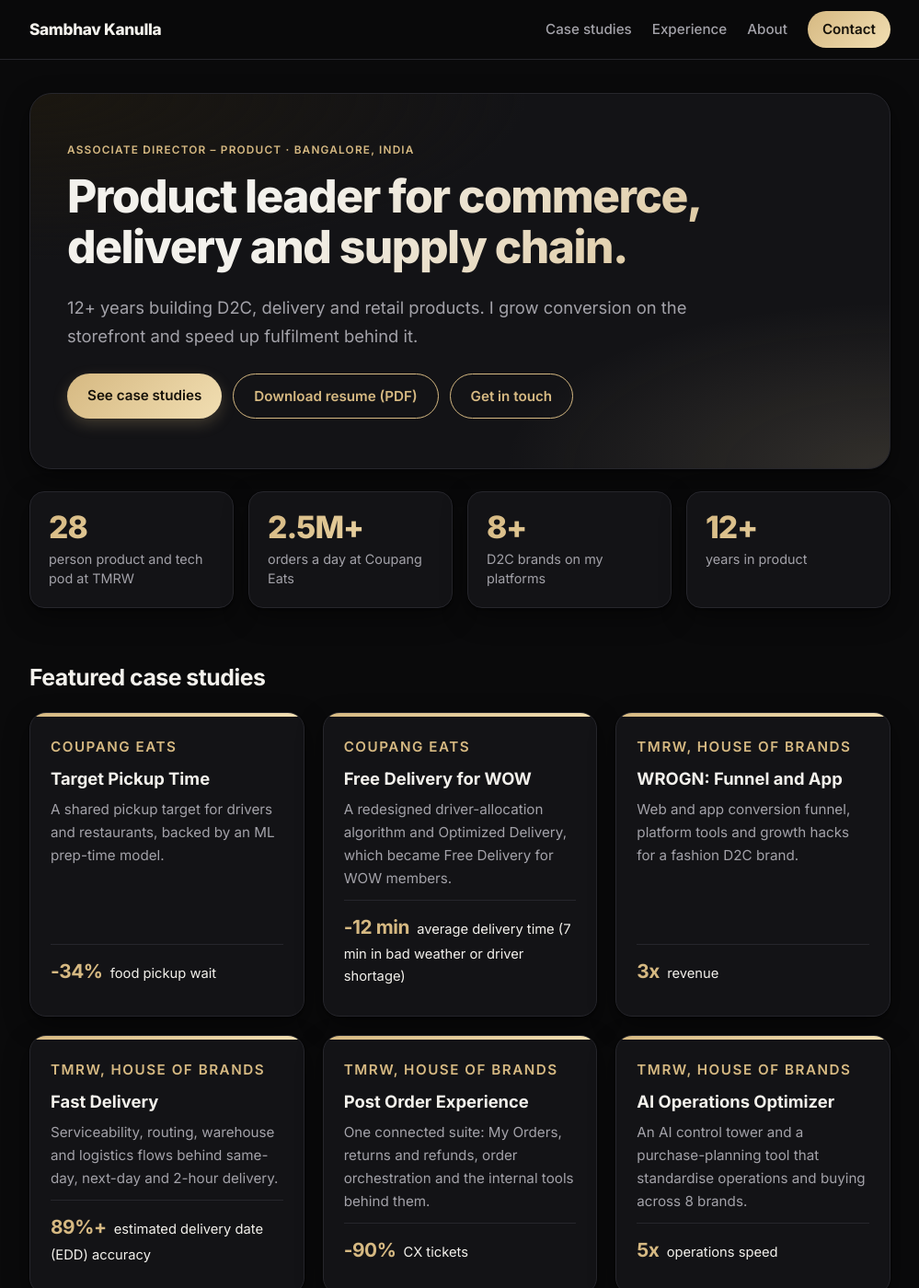
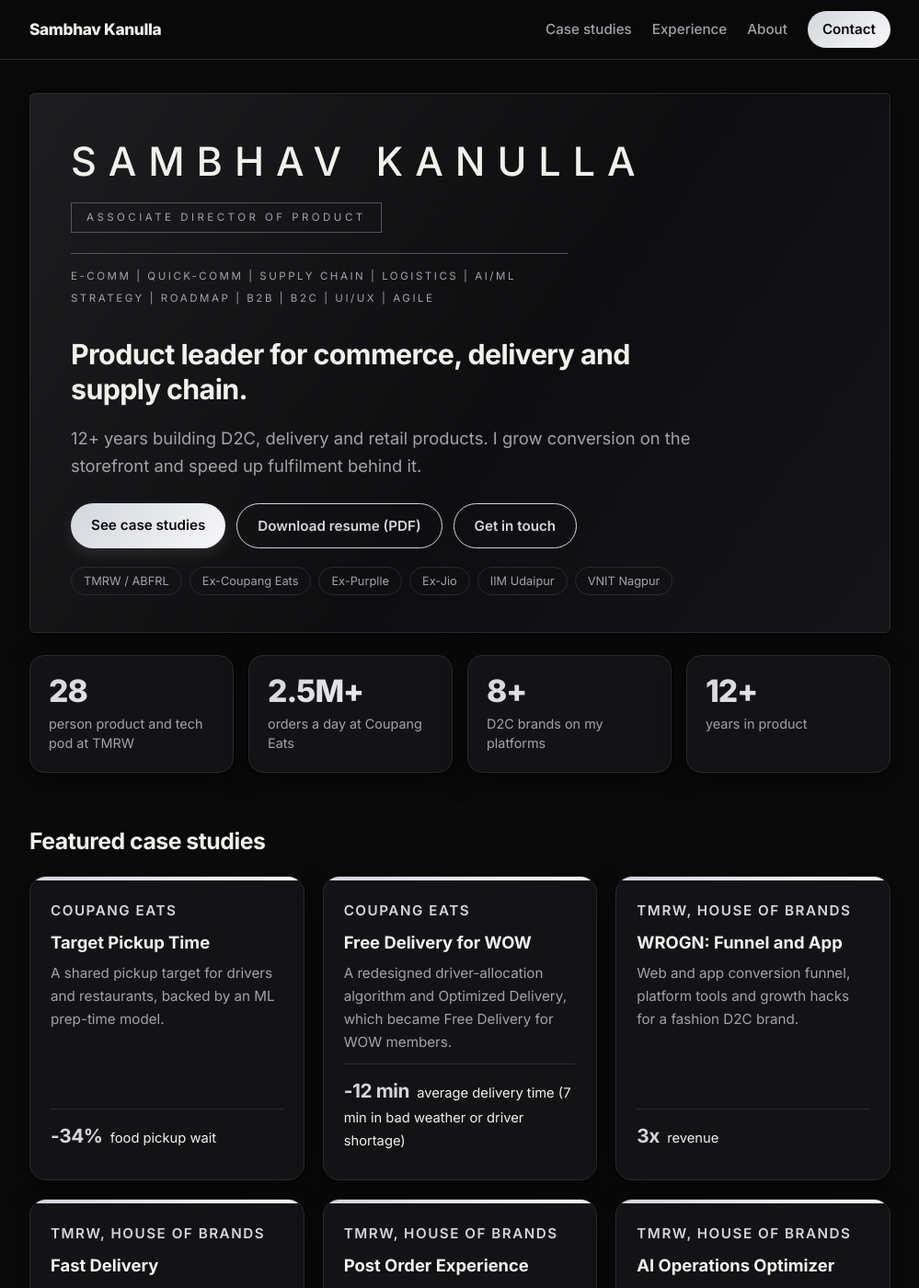
Before and after one commit to sambhavkanulla/sambhavkanulla.github.io, a Jekyll site: the page built from index.html, in a window 1280 px wide and 1400 px high. Shown: the whole window at 92% size, without its empty margins (140-1139 px from the left). Built offline with Jekyll 4.4.1, drawn with Linux system fonts in a browser that asks for light colours.

Commit message:
Match LinkedIn banner style: black and silver, spaced-caps name, boxed title, keyword lines, credential tags
Co-Authored-By: Claude Sonnet 5.5 <noreply@anthropic.com>
Claude-Session: https://claude.ai/code/session_01PrKmB98M39T9226rhsuyd2

```diff
--- a/_data/profile.yml
+++ b/_data/profile.yml
@@ -4,11 +4,25 @@
 # ------------------------------------------------------------
 
 name: "Sambhav Kanulla"
-role: "Associate Director – Product"
+role: "Associate Director of Product"
 location: "Bangalore, India"
 open_to: "Open to Director / Head of Product roles in E-commerce, D2C, Marketplace and Retail. Open to remote."
 
-# The big line at the top of the Home page
+# Keyword lines under your name on the Home page (one line each)
+keywords:
+  - "E-COMM | QUICK-COMM | SUPPLY CHAIN | LOGISTICS | AI/ML"
+  - "STRATEGY | ROADMAP | B2B | B2C | UI/UX | AGILE"
+
+# Credential tags on the Home page
+credentials:
+  - "TMRW / ABFRL"
+  - "Ex-Coupang Eats"
+  - "Ex-Purplle"
+  - "Ex-Jio"
+  - "IIM Udaipur"
+  - "VNIT Nagpur"
+
+# The big line on the Home page
 headline: "Product leader for commerce, delivery and supply chain."
 subheadline: "12+ years building D2C, delivery and retail products. I grow conversion on the storefront and speed up fulfilment behind it."
 
--- a/assets/css/portfolio.css
+++ b/assets/css/portfolio.css
@@ -4,13 +4,14 @@
   --surface: #131316;
   --text: #f3f1ec;
   --muted: #a3a2a9;
-  --line: #26262c;
-  --accent: #d6b982;
-  --accent-2: #f1deb2;
-  --accent-soft: #1b1710;
-  --on-accent: #16120a;
+  --line: #2a2a2f;
+  --line-strong: #52525a;
+  --accent: #d3d6dc;
+  --accent-2: #f7f8fa;
+  --accent-soft: #19191c;
+  --on-accent: #0b0b0c;
   --shadow: 0 1px 2px rgba(0, 0, 0, 0.5), 0 10px 28px rgba(0, 0, 0, 0.45);
-  --shadow-hover: 0 2px 4px rgba(0, 0, 0, 0.5), 0 18px 40px rgba(214, 185, 130, 0.14);
+  --shadow-hover: 0 2px 4px rgba(0, 0, 0, 0.5), 0 18px 40px rgba(255, 255, 255, 0.07);
 }
 * { box-sizing: border-box; }
 html { -webkit-text-size-adjust: 100%; scroll-behavior: smooth; }
@@ -47,15 +48,20 @@ h3 { font-size: 1.15rem; margin: 0 0 0.45em; line-height: 1.3; font-weight: 700;
 .footer-inner { display: flex; justify-content: space-between; gap: 12px; flex-wrap: wrap; }
 
 /* hero */
-.hero { margin: 36px 0 0; padding: 52px 40px 40px; border-radius: 24px; border: 1px solid var(--line);
-  background: radial-gradient(900px 300px at 0% 0%, var(--accent-soft), transparent 60%), radial-gradient(700px 300px at 100% 100%, color-mix(in srgb, var(--accent-2) 14%, transparent), transparent 60%), var(--surface);
-  box-shadow: var(--shadow); }
-.hero h1 { background: linear-gradient(135deg, var(--text) 30%, var(--accent) 100%); -webkit-background-clip: text; background-clip: text; -webkit-text-fill-color: transparent; }
+.hero { margin: 36px 0 0; padding: 48px 44px 40px; border-radius: 6px; border: 1px solid var(--line); background: linear-gradient(125deg, #1d1d20 0%, #0e0e10 55%, #151517 100%); box-shadow: var(--shadow); }
 .cta-row { display: flex; gap: 12px; flex-wrap: wrap; margin: 26px 0 14px; }
-.btn { display: inline-block; background: linear-gradient(135deg, var(--accent), var(--accent-2)); color: var(--on-accent); padding: 11px 22px; border-radius: 999px; font-weight: 600; font-size: 0.95rem; box-shadow: 0 6px 16px rgba(214, 185, 130, 0.22); transition: transform 0.12s, box-shadow 0.12s; }
-.btn:hover { text-decoration: none; transform: translateY(-1px); box-shadow: 0 10px 22px rgba(214, 185, 130, 0.32); }
+.btn { display: inline-block; background: linear-gradient(135deg, var(--accent), var(--accent-2)); color: var(--on-accent); padding: 11px 22px; border-radius: 999px; font-weight: 600; font-size: 0.95rem; box-shadow: 0 6px 16px rgba(255, 255, 255, 0.10); transition: transform 0.12s, box-shadow 0.12s; }
+.btn:hover { text-decoration: none; transform: translateY(-1px); box-shadow: 0 10px 22px rgba(255, 255, 255, 0.18); }
 .btn-ghost { background: transparent; color: var(--accent); border: 1.5px solid var(--accent); box-shadow: none; }
 .btn-ghost:hover { box-shadow: none; background: var(--accent-soft); }
+.hero .name { font-size: clamp(1.5rem, 4.4vw, 2.7rem); letter-spacing: 0.3em; text-transform: uppercase; font-weight: 500; margin: 0; line-height: 1.2; }
+.role-box { display: inline-block; border: 1px solid var(--line-strong); padding: 6px 16px; font-size: 0.72rem; letter-spacing: 0.3em; text-transform: uppercase; color: var(--muted); margin: 18px 0 0; }
+.rule { border: 0; border-top: 1px solid var(--line-strong); margin: 22px 0 12px; max-width: 540px; }
+.keywords { margin: 0; }
+.keywords span { display: block; font-size: 0.72rem; letter-spacing: 0.22em; text-transform: uppercase; color: var(--muted); line-height: 2.1; }
+.statement { font-size: clamp(1.35rem, 3vw, 1.9rem); font-weight: 700; letter-spacing: -0.02em; line-height: 1.25; margin: 30px 0 8px; max-width: 640px; }
+.creds { list-style: none; display: flex; gap: 8px; flex-wrap: wrap; padding: 0; margin: 20px 0 0; }
+.creds li { font-size: 0.8rem; border: 1px solid var(--line); border-radius: 999px; padding: 4px 13px; color: var(--muted); }
 .open-to { color: var(--muted); font-size: 0.95rem; margin: 6px 0 0; }
 
 /* proof points */
@@ -103,7 +109,8 @@ h3 { font-size: 1.15rem; margin: 0 0 0.45em; line-height: 1.3; font-weight: 700;
 
 @media (max-width: 640px) {
   body { font-size: 16px; }
-  .hero { padding: 32px 22px 28px; border-radius: 18px; margin-top: 20px; }
+  .hero { padding: 30px 22px 26px; margin-top: 20px; }
+  .hero .name, .role-box, .keywords span { letter-spacing: 0.18em; }
   .nav { gap: 14px; font-size: 0.9rem; }
   .timeline { padding-left: 22px; }
   .timeline .job::before { left: -31px; }
--- a/index.html
+++ b/index.html
@@ -4,14 +4,18 @@ title: "Product Leader"
 ---
 {% assign p = site.data.profile %}
 <section class="hero">
-  <p class="eyebrow">{{ p.role }} · {{ p.location }}</p>
-  <h1>{{ p.headline }}</h1>
+  <h1 class="name">{{ p.name }}</h1>
+  <p class="role-box">{{ p.role }}</p>
+  <hr class="rule">
+  <p class="keywords">{% for k in p.keywords %}<span>{{ k }}</span>{% endfor %}</p>
+  <p class="statement">{{ p.headline }}</p>
   <p class="lead">{{ p.subheadline }}</p>
   <p class="cta-row">
     <a class="btn" href="{{ '/case-studies/' | relative_url }}">See case studies</a>
     {% if p.resume_file != "" %}<a class="btn btn-ghost" href="{{ p.resume_file | relative_url }}">Download resume (PDF)</a>{% endif %}
     <a class="btn btn-ghost" href="{{ '/contact/' | relative_url }}">Get in touch</a>
   </p>
+  <ul class="creds">{% for c in p.credentials %}<li>{{ c }}</li>{% endfor %}</ul>
 </section>
 
 <section class="proof">
```
